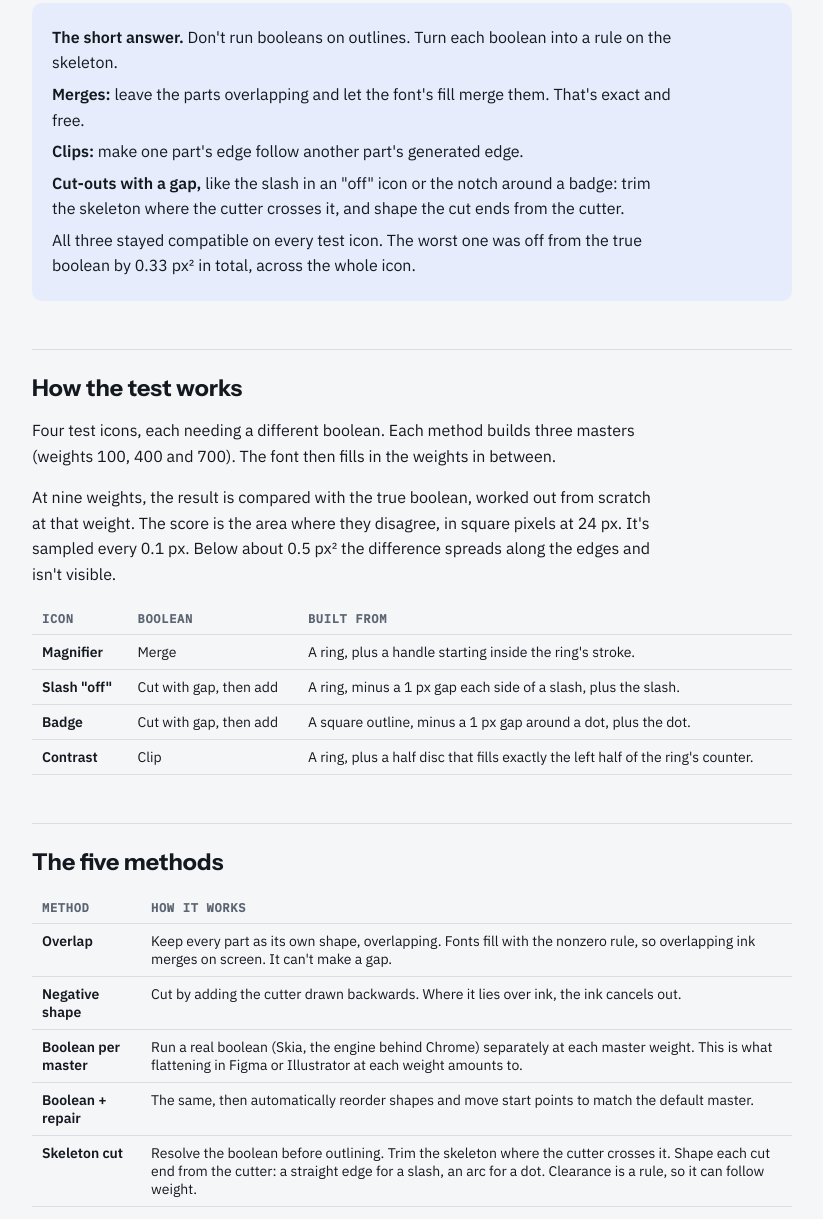
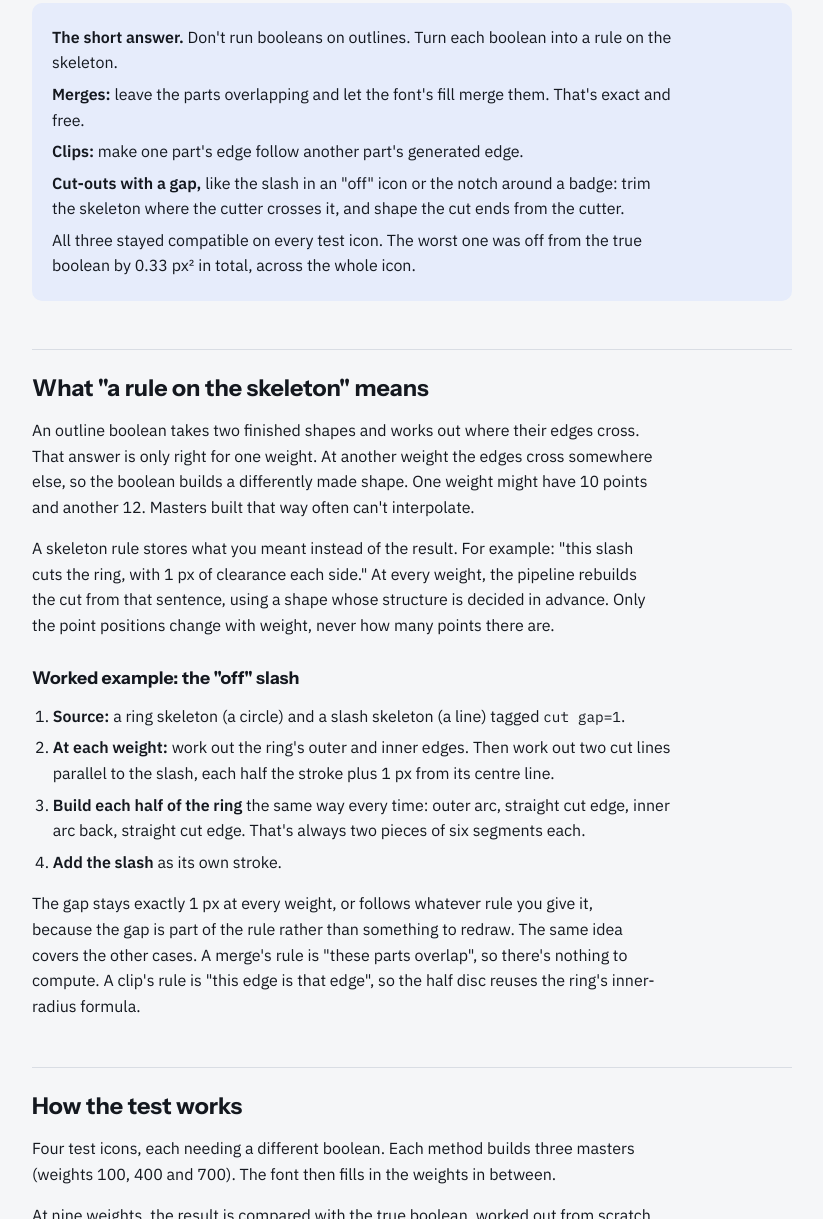
Before and after one commit to snds/variance, a plain HTML site: page docs/research/02-boolean-construction.html in a window 1280 px wide. Shown: the part 283-1502 px from the top of the page, without its empty margins (228-1051 px from the left). Drawn offline with Linux system fonts and the light colour scheme.

Commit message:
Explain skeleton-space boolean rules in research 02
Co-Authored-By: Claude Opus 5.5 <noreply@anthropic.com>
Claude-Session: https://claude.ai/code/session_01LyeGNi3XPySV2ZyhcrbAqx

```diff
--- a/docs/research/02-boolean-construction.html
+++ b/docs/research/02-boolean-construction.html
@@ -85,6 +85,18 @@ ul li { margin: 6px 0; }
     <p><b>Cut-outs with a gap,</b> like the slash in an "off" icon or the notch around a badge: trim the skeleton where the cutter crosses it, and shape the cut ends from the cutter.</p>
     <p>All three stayed compatible on every test icon. The worst one was off from the true boolean by 0.33 px² in total, across the whole icon.</p>
   </div>
+
+  <h2>What "a rule on the skeleton" means</h2>
+  <p>An outline boolean takes two finished shapes and works out where their edges cross. That answer is only right for one weight. At another weight the edges cross somewhere else, so the boolean builds a differently made shape. One weight might have 10 points and another 12. Masters built that way often can't interpolate.</p>
+  <p>A skeleton rule stores what you meant instead of the result. For example: "this slash cuts the ring, with 1 px of clearance each side." At every weight, the pipeline rebuilds the cut from that sentence, using a shape whose structure is decided in advance. Only the point positions change with weight, never how many points there are.</p>
+  <h3>Worked example: the "off" slash</h3>
+  <ol class="rules">
+    <li><b>Source:</b> a ring skeleton (a circle) and a slash skeleton (a line) tagged <span class="mono">cut gap=1</span>.</li>
+    <li><b>At each weight:</b> work out the ring's outer and inner edges. Then work out two cut lines parallel to the slash, each half the stroke plus 1 px from its centre line.</li>
+    <li><b>Build each half of the ring</b> the same way every time: outer arc, straight cut edge, inner arc back, straight cut edge. That's always two pieces of six segments each.</li>
+    <li><b>Add the slash</b> as its own stroke.</li>
+  </ol>
+  <p>The gap stays exactly 1 px at every weight, or follows whatever rule you give it, because the gap is part of the rule rather than something to redraw. The same idea covers the other cases. A merge's rule is "these parts overlap", so there's nothing to compute. A clip's rule is "this edge is that edge", so the half disc reuses the ring's inner-radius formula.</p>
 
   <h2>How the test works</h2>
   <p>Four test icons, each needing a different boolean. Each method builds three masters (weights 100, 400 and 700). The font then fills in the weights in between.</p>
```
Also changed, not shown: 1 other file.
